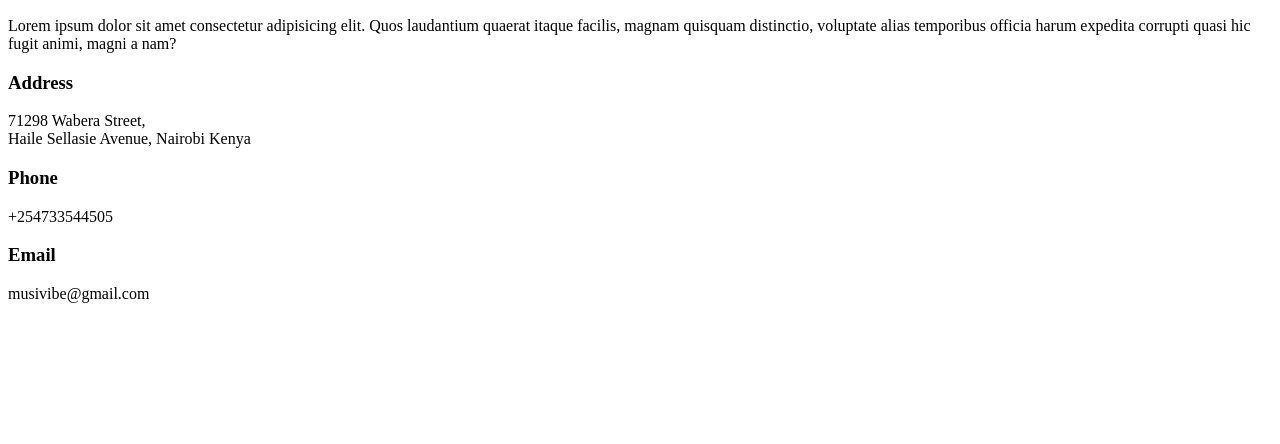
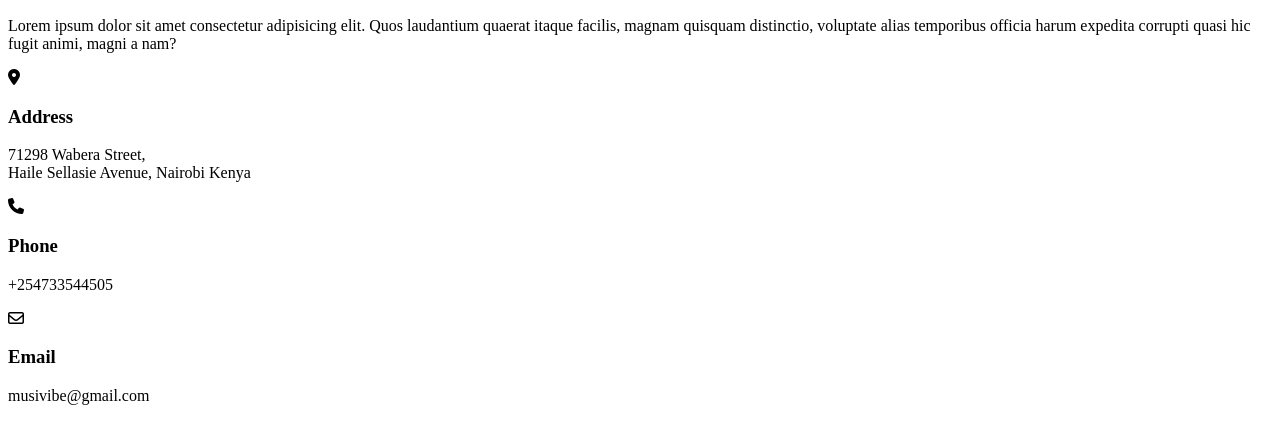
Before and after one commit to FloiceNyota/contactpage, a plain HTML site: page index.html in a window 1280 px wide. Shown: the part 50-494 px from the top of the page. Drawn offline with Linux system fonts and the light colour scheme.

Commit message:
add links

```diff
--- a/index.html
+++ b/index.html
@@ -6,6 +6,8 @@
     <meta http-equiv="X-UA-Compatible" content="IE=edge">
     <meta name="viewport" content="width=device-width, initial-scale=1.0">
     <link rel="stylesheet" href="style.css">
+    <link rel="stylesheet" href="https://pro.fontawesome.com/releases/v4.7.0/css/duotone.css" integrity="sha384-R3QzTxyukP03CMqKFe0ssp5wUvBPEyy9ZspCB+Y01fEjhMwcXixTyeot+S40+AjZ" crossorigin="anonymous" />
+    <link rel="stylesheet" href="https://pro.fontawesome.com/releases/v4.7.0/css/fontawesome.css" integrity="sha384-eHoocPgXsiuZh+Yy6+7DsKAerLXyJmu2Hadh4QYyt+8v86geixVYwFqUvMU8X90l" crossorigin="anonymous" />
     <title>Contact Us</title>
 </head>
 
@@ -19,7 +21,8 @@
         <div class="container">
             <div class="contactInfo">
                 <div class="box">
-                    <div class="icon"></div>
+                    <div class="icon"><i class="fa fa-map-marker" aria-hidden="true"></i>
+                    </div>
                     <div class="text">
                         <h3>Address</h3>
                         <p>71298 Wabera Street, <br>Haile Sellasie Avenue, Nairobi Kenya </p>
@@ -28,7 +31,8 @@
 
                 </div>
                 <div class="box">
-                    <div class="icon"></div>
+                    <div class="icon"><i class="fa fa-phone" aria-hidden="true"></i>
+                    </div>
                     <div class="text">
                         <h3>Phone</h3>
                         <p>+254733544505</p>
@@ -37,7 +41,8 @@
 
                 </div>
                 <div class="box">
-                    <div class="icon"></div>
+                    <div class="icon"><i class="fa fa-envelope-o" aria-hidden="true"></i>
+                    </div>
                     <div class="text">
                         <h3>Email</h3>
                         <p>musivibe@gmail.com</p>
```
